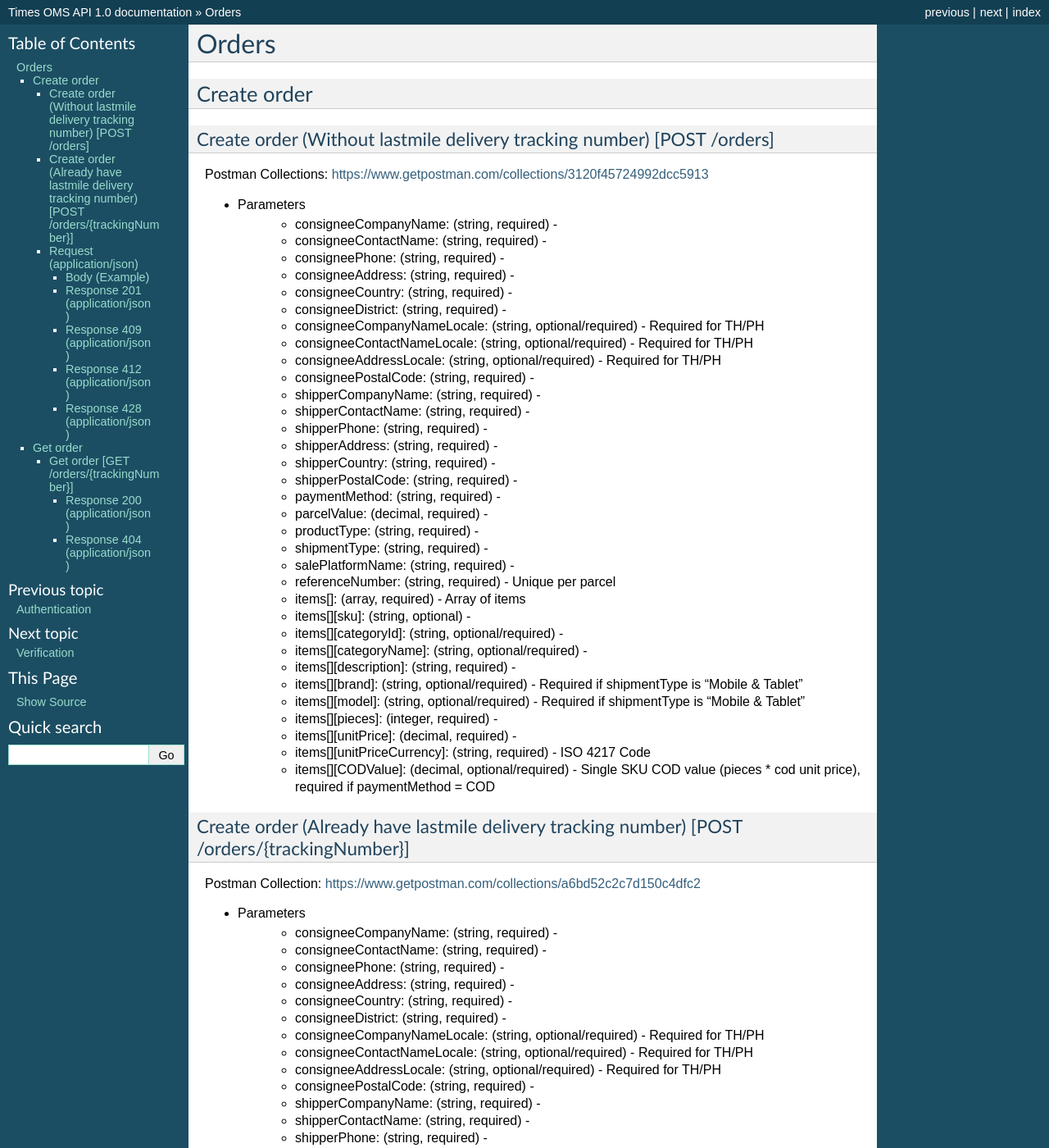
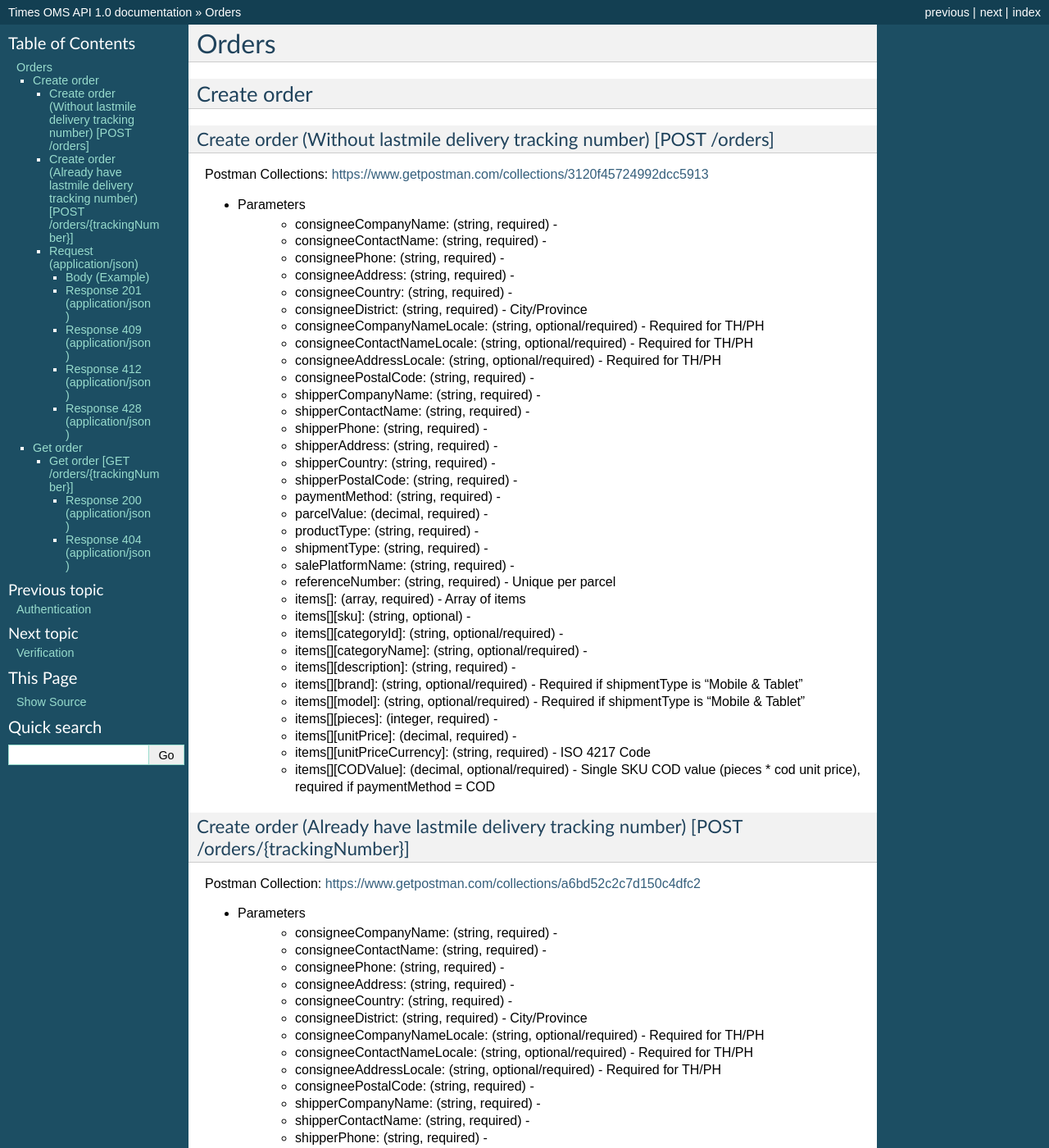
Before and after one commit to timeslogistics/times-oms-api-docs, a Sphinx documentation site: the page built from docs/orders.rst, in a window 1280 px wide and 1400 px high. Shown: the whole window at 82% size. Built offline with Sphinx 7.4.7, drawn with Linux system fonts in a browser that asks for light colours.

Commit message:
Update orders.rst

```diff
--- a/docs/orders.rst
+++ b/docs/orders.rst
@@ -14,7 +14,7 @@ Postman Collections: https://www.getpostman.com/collections/3120f45724992dcc5913
     + consigneePhone: (string, required) -
     + consigneeAddress: (string, required) -
     + consigneeCountry: (string, required) -
-    + consigneeDistrict: (string, required) -
+    + consigneeDistrict: (string, required) - City/Province
     + consigneeCompanyNameLocale: (string, optional/required) - Required for TH/PH
     + consigneeContactNameLocale: (string, optional/required) - Required for TH/PH
     + consigneeAddressLocale: (string, optional/required) - Required for TH/PH
@@ -53,7 +53,7 @@ Postman Collection: https://www.getpostman.com/collections/a6bd52c2c7d150c4dfc2
     + consigneePhone: (string, required) -
     + consigneeAddress: (string, required) -
     + consigneeCountry: (string, required) -
-    + consigneeDistrict: (string, required) -
+    + consigneeDistrict: (string, required) - City/Province
     + consigneeCompanyNameLocale: (string, optional/required) - Required for TH/PH
     + consigneeContactNameLocale: (string, optional/required) - Required for TH/PH
     + consigneeAddressLocale: (string, optional/required) - Required for TH/PH
```
